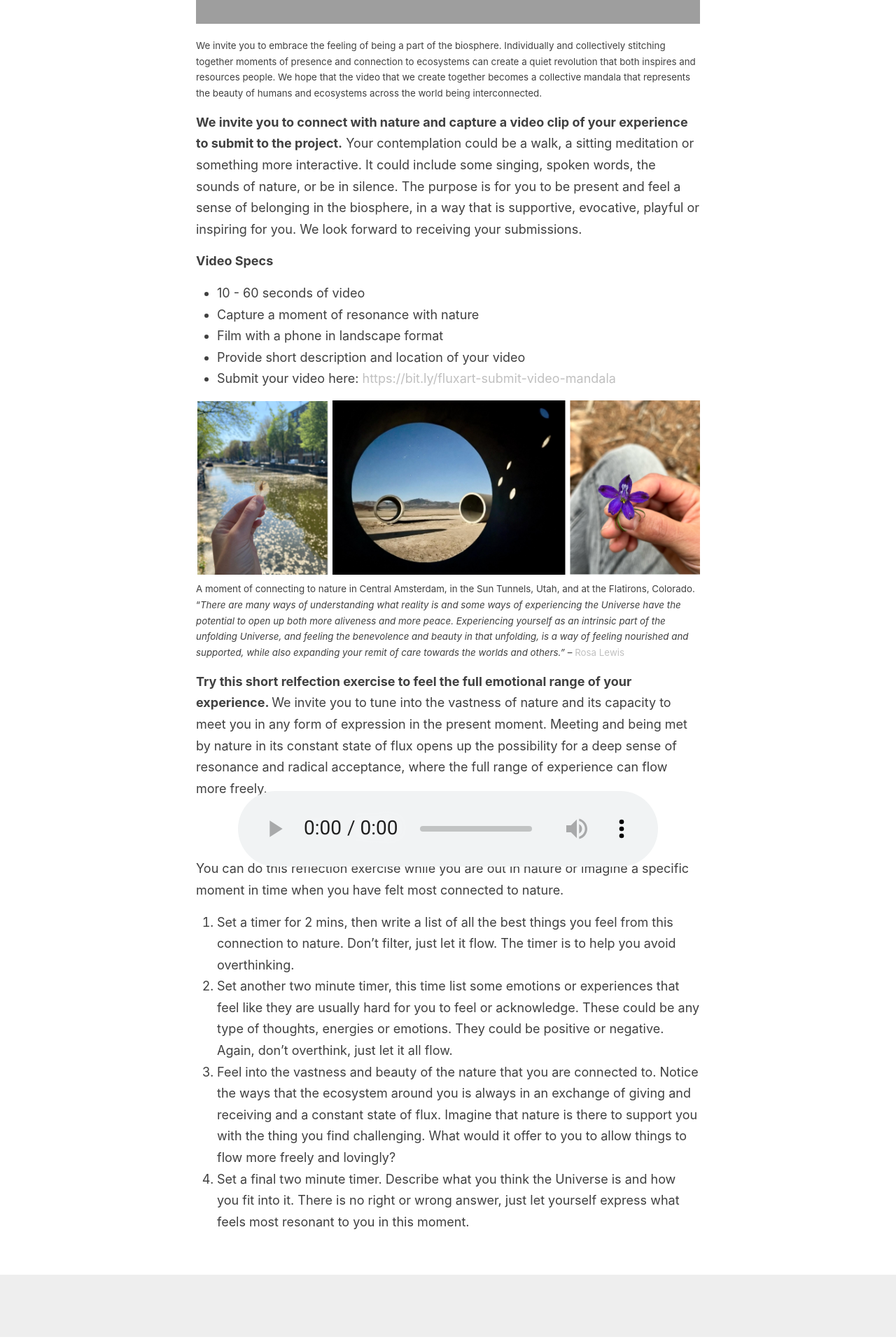
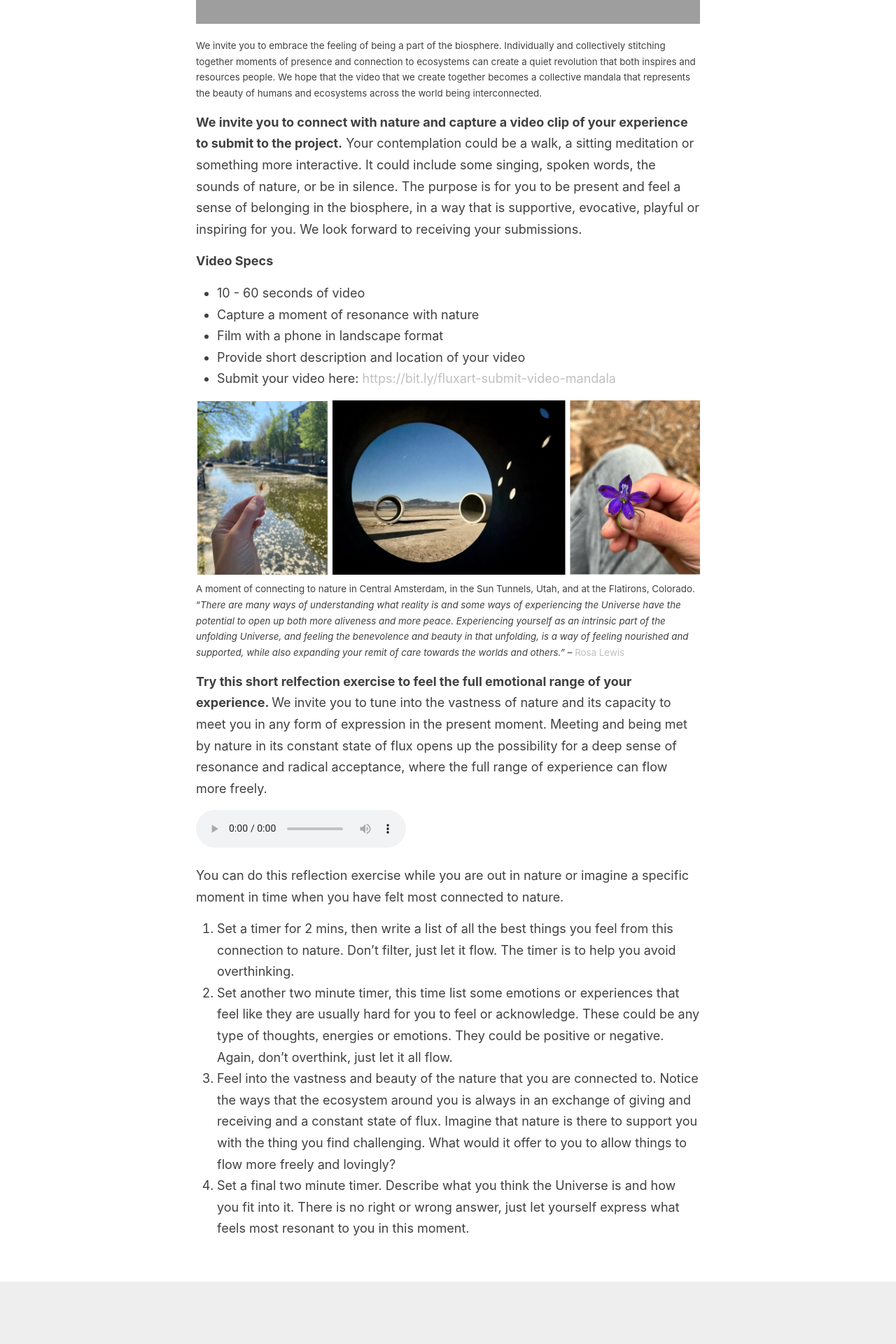
Before and after one commit to fluxnetart/fluxnetart.github.io, a Jekyll site: the page built from _posts/2025-05-18-video-mandala.md, in a window 1280 px wide. Shown: the part 1259-3179 px from the top of the page at 70% size. Built offline with Jekyll 4.4.1, drawn with Linux system fonts in a browser that asks for light colours.

Commit message:
add audio

```diff
--- a/_posts/2025-05-18-video-mandala.md
+++ b/_posts/2025-05-18-video-mandala.md
@@ -68,10 +68,14 @@ As part of the project, <a href="https://fluxnetart.github.io/Rosa/">Rosa Lewis
 <b>Try this short relfection exercise to feel the full emotional range of your experience. </b>
 We invite you to tune into the vastness of nature and its capacity to meet you in any form of expression in the present moment. Meeting and being met by nature in its constant state of flux opens up the possibility for a deep sense of resonance and radical acceptance, where the full range of experience can flow more freely.
 
-<audio controls style="display: block; margin: 0 auto; transform: scale(2);">
-  <source src="https://docs.google.com/uc?export=download&id=1_0MHKjO3FScNxgrpig8GZoz6P1-uZKzl" type="audio/mpeg">
-  Your browser does not support the audio element.
-</audio>
+<p> </p>
+<div class="audio-container">
+  <audio controls>
+    <source src="audio/Reflection-esv2-26p-bg-27p.mp3" type="audio/mpeg">
+    Your browser does not support the audio element.
+  </audio>
+</div>
+<p> </p>
 
 You can do this reflection exercise while you are out in nature or imagine a specific moment in time when you have felt most connected to nature.
 
```
Also changed, not shown: 1 other file.
